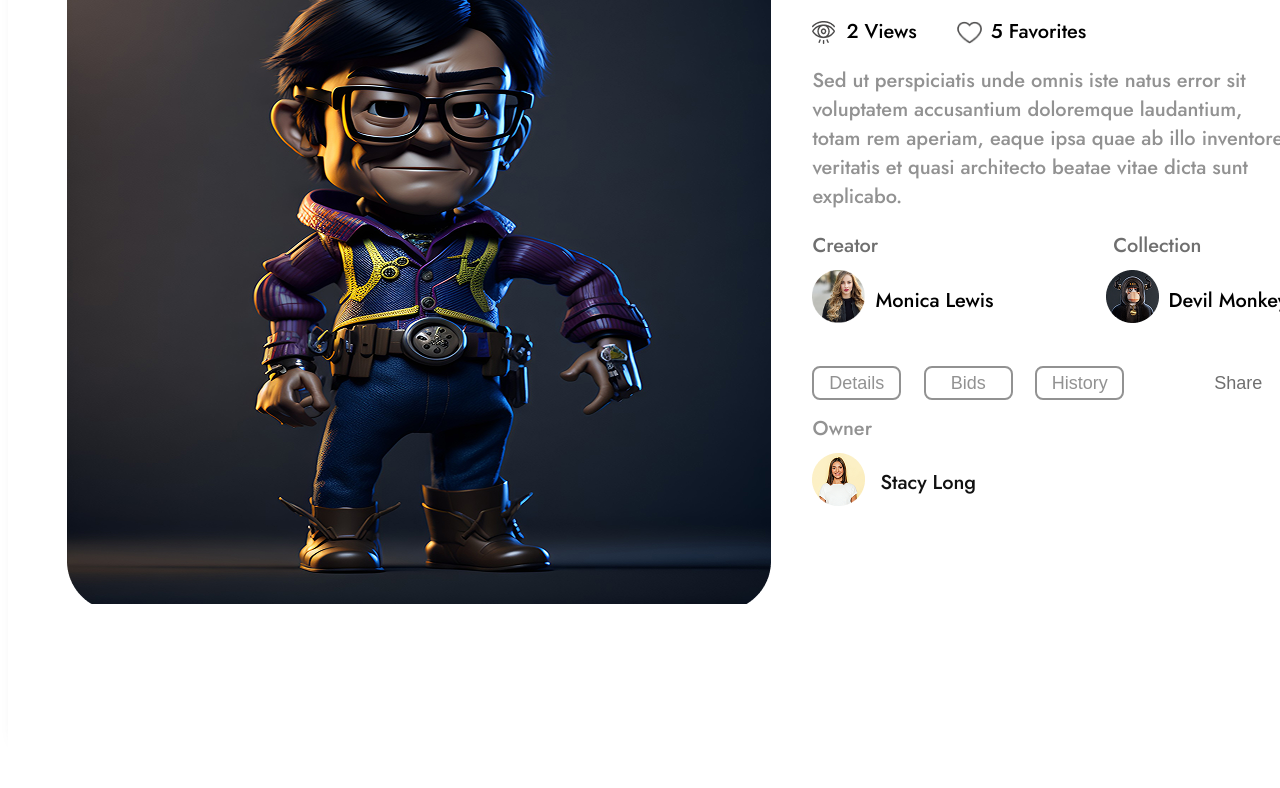
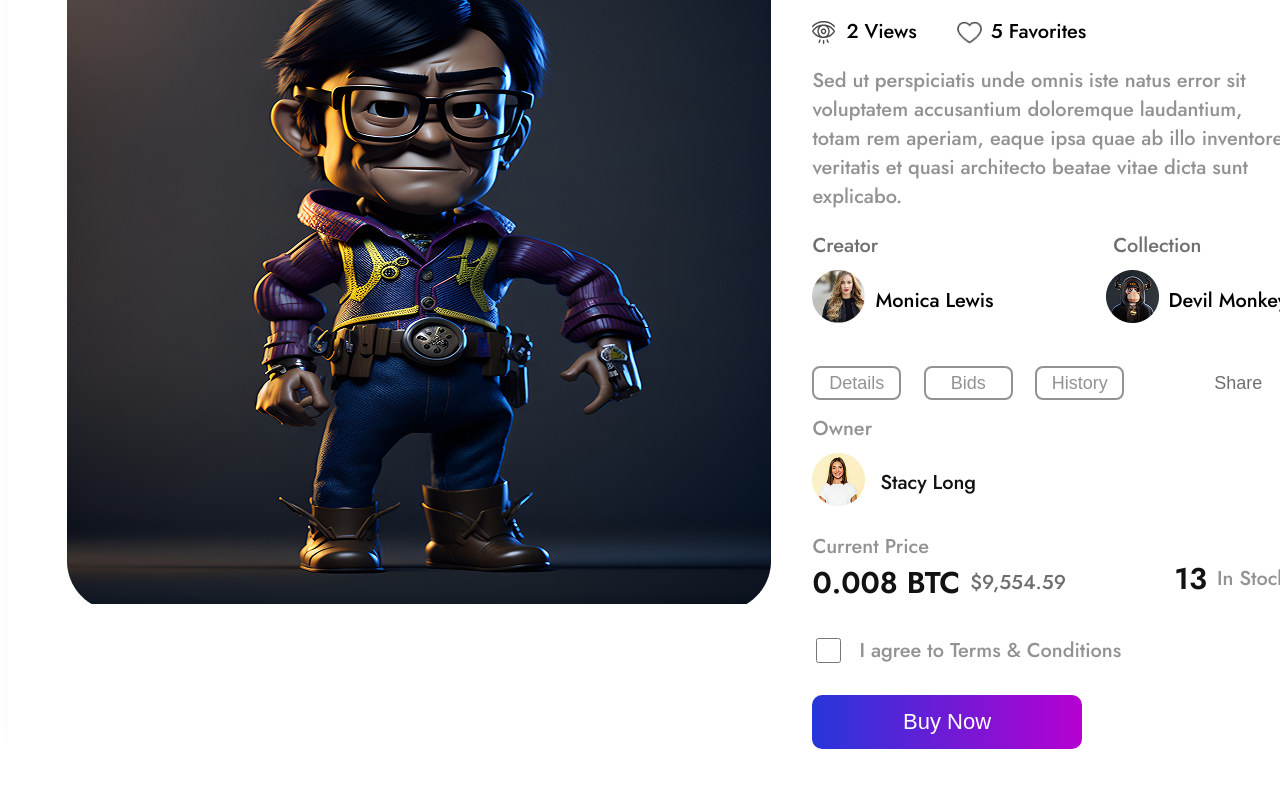
Before and after one commit to HaqAhmad/art, a plain HTML site: page Code/index.html in a window 1280 px wide. Shown: the part 230-1018 px from the top of the page. Drawn offline with Linux system fonts and the light colour scheme.

Commit message:
update 1

```diff
--- a/Code/index.html
+++ b/Code/index.html
@@ -115,12 +115,29 @@
                     <div class="oimg"><img src="../Assets/Ellipse 56.png" alt=""></div>
                     <div class="oname">Stacy Long</div>
                 </div>
-            </div>
 
-            <div>
+                 <div class="price_section">
+                    <div class="prc_left1">
+                    <div class="cprice">Current Price</div>
+                    <div class="flex">
+                    <div class="dollars">0.008 BTC</div>
+                    <div class="prc_left2">$9,554.59</div>
+                    </div>
+                </div>
+                <div class="prc_right">
+                    <div class="stock_num">13</div>
+                    <div class="stock">In Stock</div>
+                </div>
+
 
             </div>
+                <div class="tc">
+                    <div class="checkbox"><input type="checkbox"></div>
+                    <div class="conditions">I agree to Terms & Conditions</div>
+                </div>
 
+                <div class="btnfinal">Buy Now</div>
+            </div>
         </div>
     </div>
 </body>
--- a/Code/style.css
+++ b/Code/style.css
@@ -235,3 +235,103 @@ color: #B600D1;
     font-family: "Jost", sans-serif;
     color: #121212;
 }
+
+.price_section{
+    display: flex;
+    justify-content: space-between;
+    align-items: center;
+    margin-top: 20px;
+}
+
+.prc_left1{
+    display: flex;
+    flex-direction: column;
+}
+
+.cprice{
+    font-size: 20px;
+    font-weight: 500;
+    font-family: "Jost", sans-serif;
+    color: #929292;
+}
+
+.dollars{
+    font-size: 30px;
+    font-weight: 600;
+    font-family: "Jost", sans-serif;
+    color: #121212;
+}
+
+.flex{
+    display: flex;
+    align-items: center;
+    gap: 10px;
+}
+
+.prc_left2{
+    font-size: 20px;
+    font-weight: 500;
+    font-family: "Jost", sans-serif;
+    color: #6F6F6F;
+}
+
+.prc_right{
+    display: flex;
+    align-items: center;
+    gap: 10px;
+    margin-top: 20px;
+}
+
+.stock_num{
+    font-size: 30px;
+    font-weight: 600;
+    font-family: "Jost", sans-serif;
+    color: #121212;
+}
+
+.stock{
+    font-size: 20px;
+    font-weight: 500;
+    font-family: "Jost", sans-serif;
+    color: #929292;
+}
+
+.tc{
+    display: flex;
+    align-items: center;
+    gap: 15px;
+    margin-top: 31px;
+}
+
+.tc .checkbox input[type="checkbox"] {
+    display: flex;
+    align-items: center;
+  width: 25px;
+  height: 25px;
+  accent-color: #B600D1;
+  cursor: pointer;
+}
+
+.conditions{
+    font-size: 20px;
+    font-weight: 500;
+    font-family: "Jost", sans-serif;
+    color: #929292;
+}
+
+
+.btnfinal{
+    display: flex;
+    color: white;
+    font-size: 22px;
+    font-family: "poppins", sans-serif;
+    justify-content: center;
+    align-items: center;
+    font-weight: 500;
+    width: 269.47314453125px;
+    height: 53.33333206176758px;
+    border-radius: 10px;
+    margin-top: 29px;
+    background-image: linear-gradient(90deg, #2636D9, #B600D1);
+
+}
```
